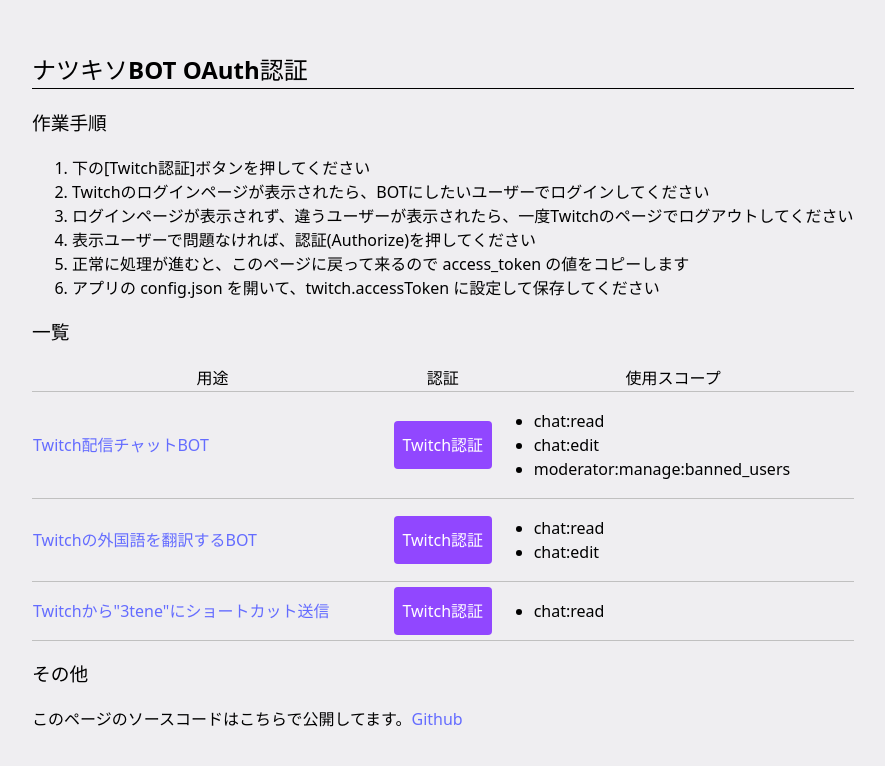
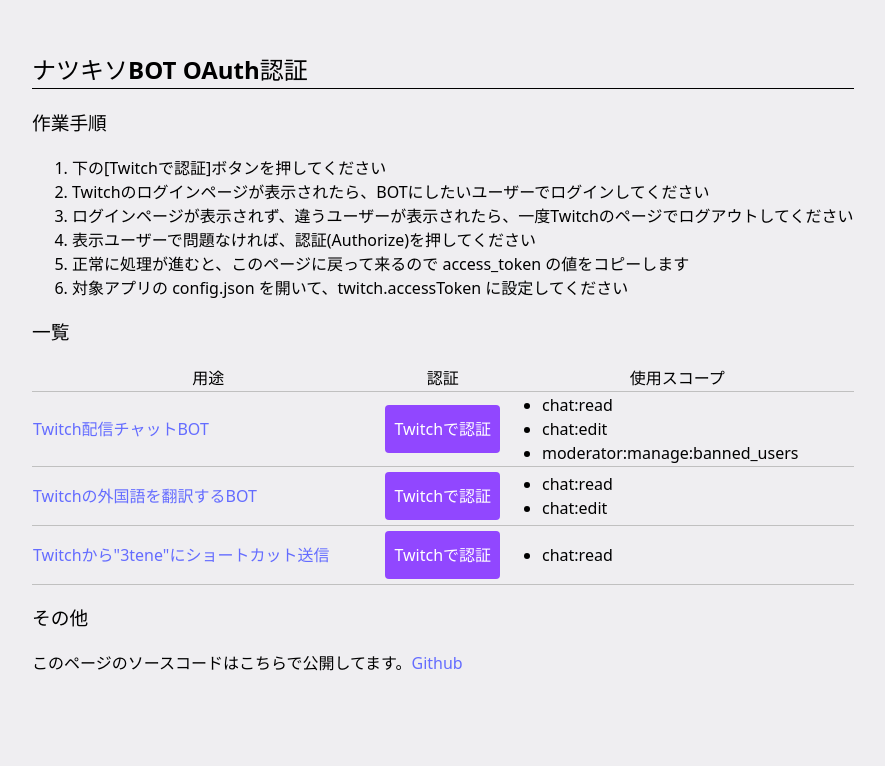
Before and after one commit to natukin1978/natsu-bot-auth-receiver, a React (Vite) app: page / in a window 1280 px wide. Shown: the top 766 px of the page, without its empty margins (0-885 px from the left). Built offline with nearby package versions, Linux system fonts and the light colour scheme.

Commit message:
I made some small adjustments.

```diff
--- a/src/App.css
+++ b/src/App.css
@@ -51,6 +51,11 @@
   border-bottom: 1px solid silver;
 }
 
+ul {
+  margin-top: 0px;
+  margin-bottom: 0px;
+}
+
 .a_to_button {
   display: block;
   padding: 12px 0;
@@ -58,6 +63,8 @@
   color: white;
   text-align: center;
   border-radius: 4px;
+  margin-top: 0.25em;
+  margin-bottom: 0.25em;
 }
 
 .a_to_button:hover {
--- a/src/App.tsx
+++ b/src/App.tsx
@@ -1,7 +1,7 @@
 import { useState, useEffect } from 'react'
 import './App.css'
 
-const text_twitch_auth = "Twitch認証";
+const text_twitch_auth = "Twitchで認証";
 
 const get_url_twitch_auth = (scopes: string[]): string => {
   const scope = scopes.join(" ");
@@ -71,7 +71,7 @@
           <li>ログインページが表示されず、違うユーザーが表示されたら、一度Twitchのページでログアウトしてください</li>
           <li>表示ユーザーで問題なければ、認証(Authorize)を押してください</li>
           <li>正常に処理が進むと、このページに戻って来るので access_token の値をコピーします</li>
-          <li>アプリの config.json を開いて、twitch.accessToken に設定して保存してください</li>
+          <li>対象アプリの config.json を開いて、twitch.accessToken に設定してください</li>
         </ol>
       </div>
       {accessToken && (
```
